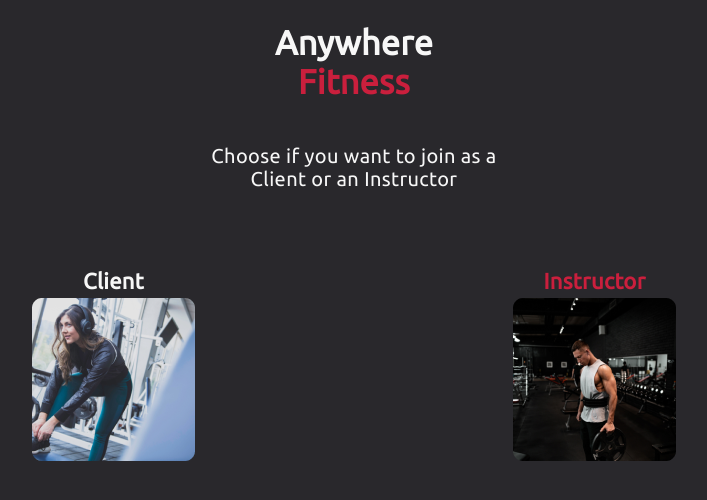
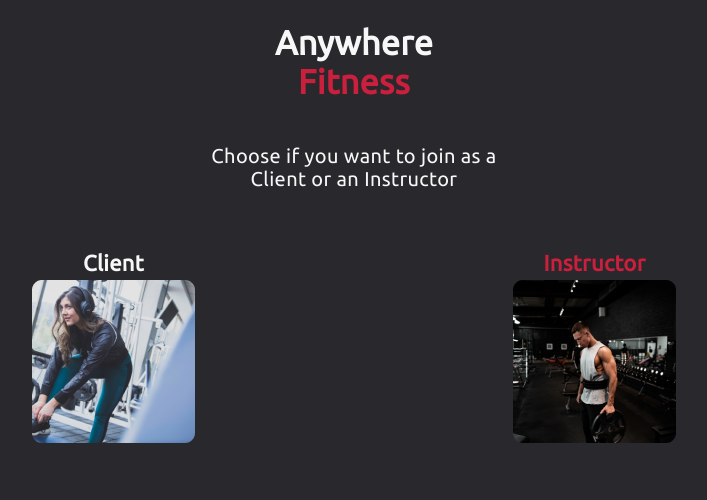
Before and after one commit to rbabaci1/Anywhere-Fitness, a React (Create React App) app in the folder anywhere-fitness/: page / in a window 1280 px wide. Shown: the top 500 px of the page, without its empty margins (286-993 px from the left). Built offline with nearby package versions, Linux system fonts and the light colour scheme.

Commit message:
adjust the CSS for CientType and InstructorType components

```diff
--- a/anywhere-fitness/src/Pages/AccountType/Components/AccountTypeHome.js
+++ b/anywhere-fitness/src/Pages/AccountType/Components/AccountTypeHome.js
@@ -9,7 +9,6 @@ import InstructorType from './InstructorType';
 const MainContent = styled.div`
   display: flex;
   justify-content: space-evenly;
-  margin-top: 40px;
 
   a {
     text-decoration: none;
--- a/anywhere-fitness/src/Pages/AccountType/Components/ClientSelected.js
+++ b/anywhere-fitness/src/Pages/AccountType/Components/ClientSelected.js
@@ -7,7 +7,6 @@ export default function ClientSelected() {
   return (
     <div>
       <Header />
-
       <ClientType />
     </div>
   );
--- a/anywhere-fitness/src/Pages/AccountType/Components/ClientType.js
+++ b/anywhere-fitness/src/Pages/AccountType/Components/ClientType.js
@@ -4,6 +4,9 @@ import styled from 'styled-components';
 import clientImage from '../../Images/clientImage.png';
 
 const ClientContainer = styled.div`
+  text-align: center;
+  margin-top: 40px;
+
   h2 {
     font-style: normal;
     font-weight: bold;
--- a/anywhere-fitness/src/Pages/AccountType/Components/InstructorType.js
+++ b/anywhere-fitness/src/Pages/AccountType/Components/InstructorType.js
@@ -4,6 +4,9 @@ import styled from 'styled-components';
 import instructorImage from '../../Images/instructorImage.png';
 
 const InstructorContainer = styled.div`
+  text-align: center;
+  margin-top: 40px;
+
   h2 {
     font-style: normal;
     font-weight: bold;
```
